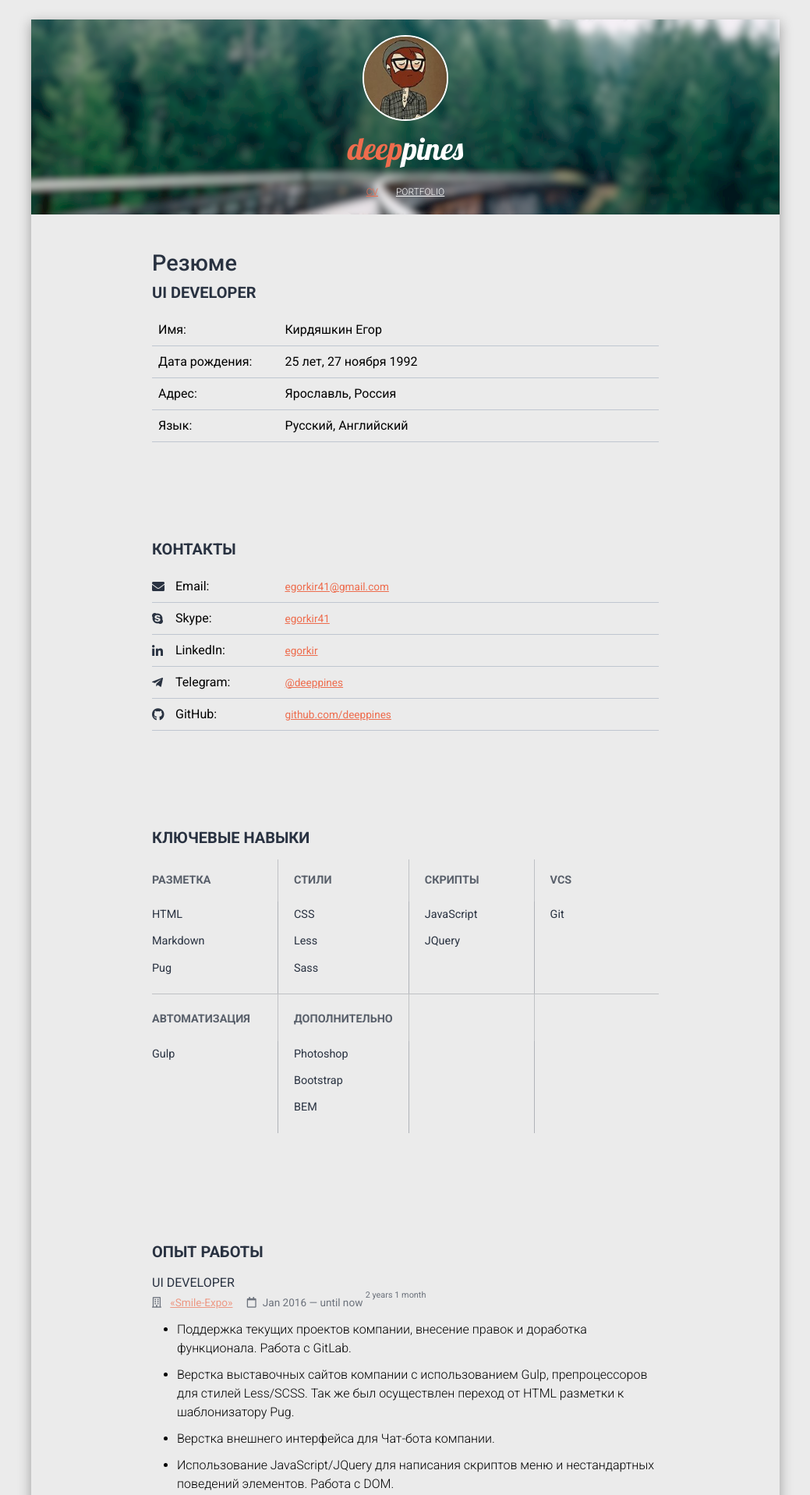
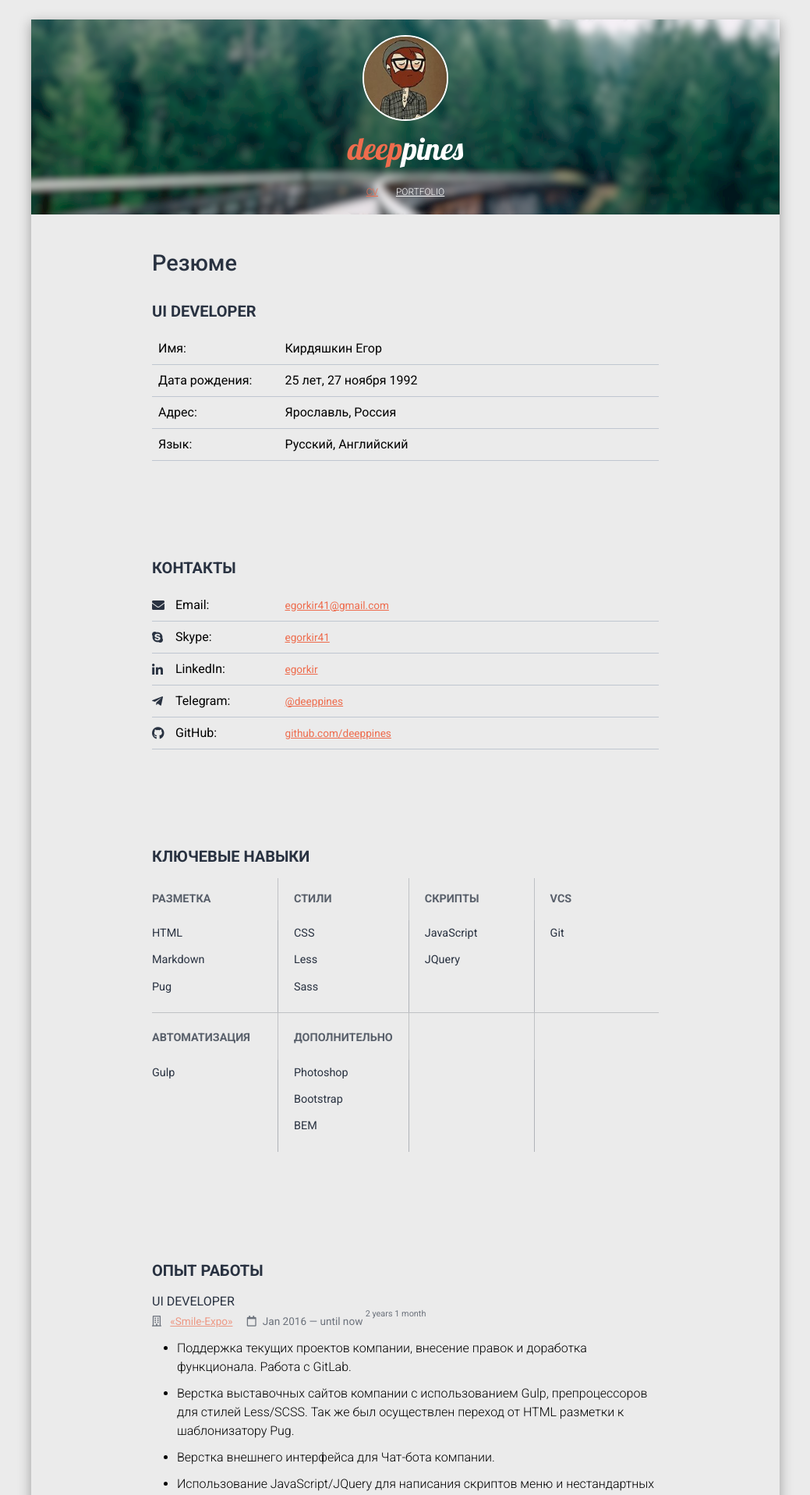
Before and after one commit to deeppines/deeppines.github.io, a Jekyll site: the page built from cv.html, in a window 1280 px wide. Shown: the top 1917 px of the page at 78% size, without its empty margins (120-1159 px from the left). Built offline with Jekyll 4.4.1, drawn with Linux system fonts in a browser that asks for light colours.

Commit message:
fix title from cv

```diff
--- a/_sass/components/_title.scss
+++ b/_sass/components/_title.scss
@@ -32,6 +32,10 @@
         color: $light-red-ochre;
     }
 
+    &_cv {
+        margin-bottom: 2rem;
+    }
+
     // Small devices (landscape phones, less than 768px)
     @media (max-width: 767px) {
         font-size: 2rem;
--- a/cv.html
+++ b/cv.html
@@ -3,7 +3,7 @@ layout: default
 title: Curriculum Vitae
 ---
 
-<h1 class="cv-title">Резюме</h1>
+<h1 class="title_cv">Резюме</h1>
 
 {% include cv/resume.html %}
 
```
